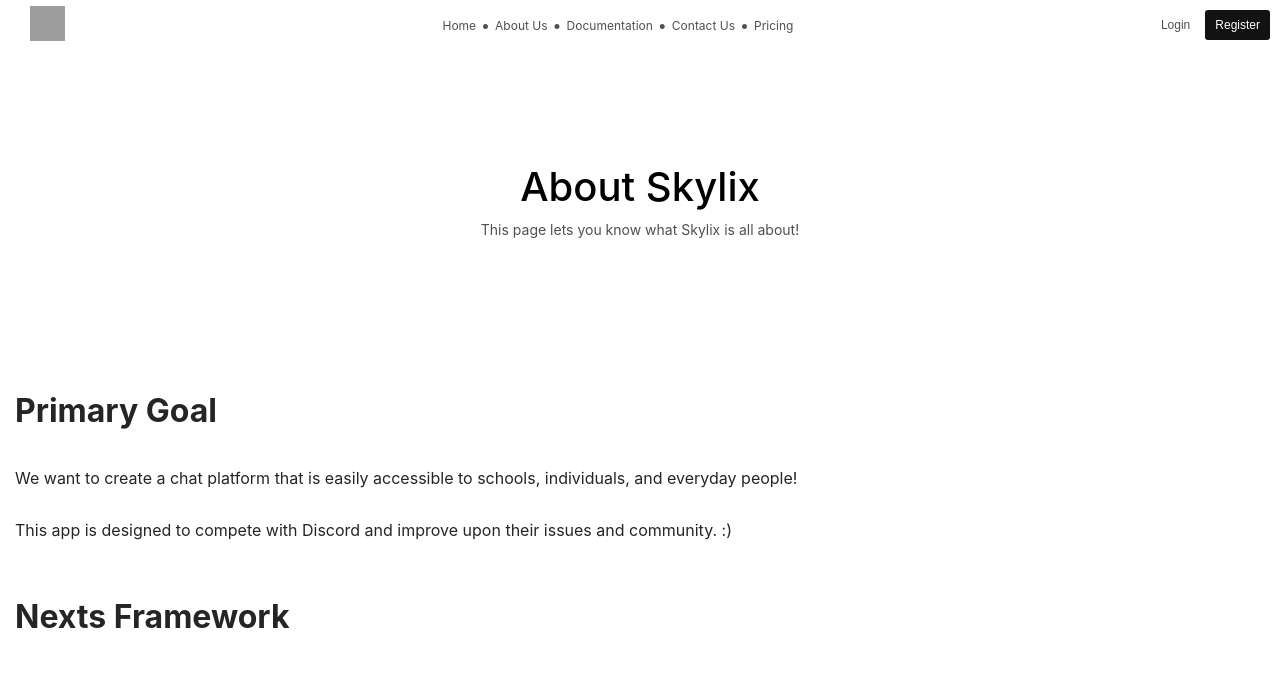
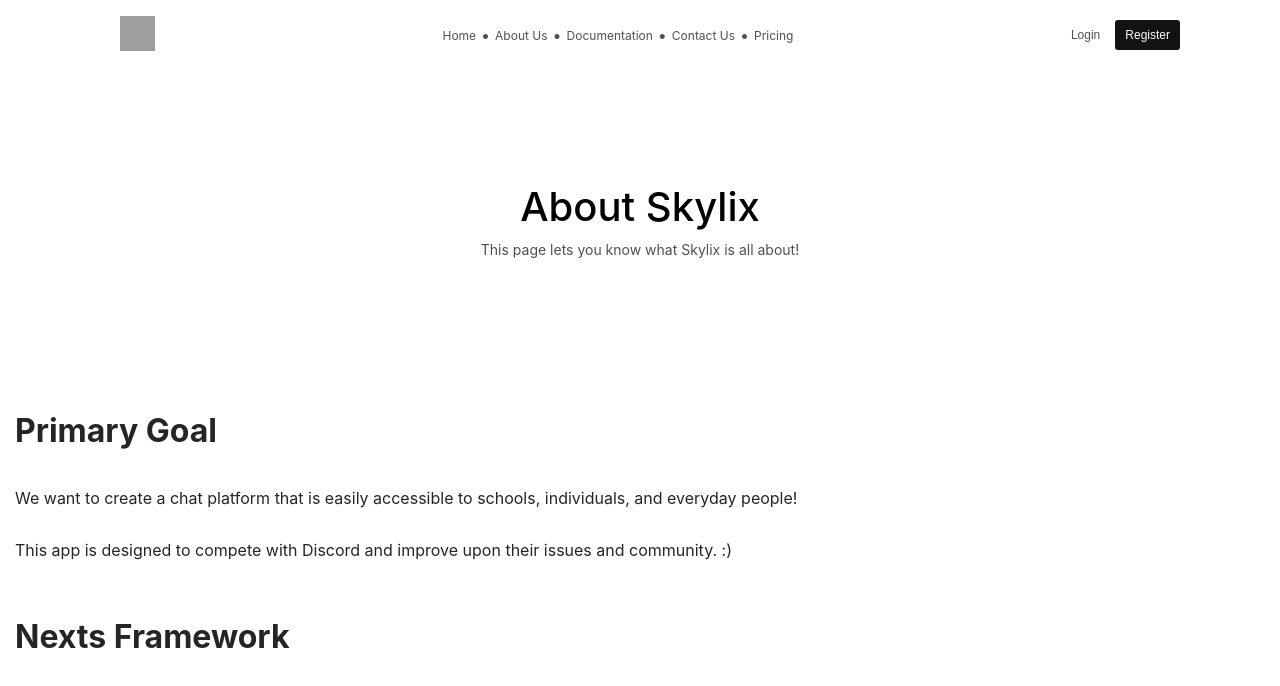
Before and after one commit to SkylixGH/Website, a Next.js app: page /about in a window 1280 px wide. Shown: the top 686 px of the page. Built offline with nearby package versions, Linux system fonts and the light colour scheme; grey boxes are pictures that could not be loaded.

Commit message:
Added sidebar navigation

```diff
--- a/components/banner/Banner.module.scss
+++ b/components/banner/Banner.module.scss
@@ -44,7 +44,7 @@
     align-items: center;
     justify-content: center;
     overflow: hidden;
-    opacity: 0.6;
+    opacity: 0.4;
 
     img {
         min-width: 100%;
@@ -63,7 +63,6 @@
     padding: 50px 120px;
     color: $text3;
     flex-direction: column;
-    backdrop-filter: blur(2px);
     background: transparent;
     border-radius: 8px;
 
--- a/components/banner/Banner.tsx
+++ b/components/banner/Banner.tsx
@@ -26,7 +26,9 @@
                 <img src={props.imageURL} alt={props.title} />
             </div> }
 
-            <div className={styles.text}>
+            <div style={{
+                ...(props.imageURL ? { backdropFilter: "blur(20px)" } : {}),
+            }} className={styles.text}>
                 <h1>{props.title}</h1>
                 {props.subtitle && <p>{props.subtitle}</p>}
             </div>
--- a/components/nav/Nav.module.scss
+++ b/components/nav/Nav.module.scss
@@ -6,20 +6,20 @@
   top: 0;
   left: 0;
   width: 100vw;
-  height: 50px;
+  height: 70px;
   display: flex;
   align-items: center;
   justify-content: center;
-  background: $layer1;
+  background: $dynamicR4;
+  backdrop-filter: blur(5px);
 }
 
 .inner {
   display: flex;
-  background: $layer1;
   color: $text1;
   width: 100vw;
-  max-width: 1400px;
-  height: 50px;
+  max-width: 1100px;
+  height: 70px;
   align-items: center;
   justify-content: space-between;
   padding: 10px;
@@ -50,7 +50,7 @@
     transition: 100ms;
     position: relative;
     align-items: center;
-    height: 50px;
+    height: 70px;
     display: flex;
     font-size: 12px;
 
@@ -176,11 +176,11 @@
 
 .sideBar {
   position: fixed;
-  top: 50px;
+  top: 70px;
   right: 0;
   background: $layer1;
   width: 300px;
-  height: calc(100vh - 50px);
+  height: calc(100vh - 70px);
   transition: 100ms;
   border-left: 1px solid $dynamic2;
 }
@@ -188,14 +188,15 @@
 .sideBarClosed {
   transform: translate(10%, 0);
   opacity: 0;
+  pointer-events: none;
 }
 
 .sideBarCover {
   display: flex;
   position: fixed;
   width: 100vw;
-  height: calc(100vh - 50px);
-  top: 50px;
+  height: calc(100vh - 70px);
+  top: 70px;
   left: 0;
   background: rgba(0, 0, 0, 0.1);
   backdrop-filter: blur(2px);
@@ -205,3 +206,33 @@
   opacity: 0;
   pointer-events: none;
 }
+
+.sideBarLinks {
+  display: flex;
+  flex-direction: column;
+  height: calc(100% - 20px);
+  padding: 20px;
+  width: calc(100% - 20px);
+  margin: 10px;
+  gap: 5px;
+
+  a {
+    width: 100%;
+    display: flex;
+    height: 30px;
+    padding: 0 10px;
+    border-radius: 3px;
+    align-items: center;
+    transition: 100ms;
+    color: $text1;
+    text-decoration: none;
+    border-left: 2px solid transparent;
+    font-size: 12px;
+
+    &:hover {
+      background: $dynamic1;
+      color: $text3;
+      border-left: 2px solid $accent2;
+    }
+  }
+}
--- a/components/nav/Nav.tsx
+++ b/components/nav/Nav.tsx
@@ -83,11 +83,17 @@
                 <div onClick={() => setSideBarOpen(false)} className={`${styles.sideBarCover} ${sideBarOpen ? '' : styles.sideBarCoverClosed}`} />
 
                 <div className={`${styles.sideBar} ${sideBarOpen ? '' : styles.sideBarClosed}`}>
-                    <div className={styles.sideBarHeader}>
-                        <div className={styles.sideBarLogo}>
-                            <Image src={"/LogoIconAuto.svg"} alt={"SKYLIX"}
-                                width={35} height={35} />
-                        </div>
+
+                    <div className={styles.sideBarLinks}>
+                        { links.map((link, index) => {
+                            return (
+                                <div onClick={() => setSideBarOpen(false)} key={`mobile-${link.href}`}>
+                                    <Link href={link.href}>
+                                        <a>{link.label}</a>
+                                    </Link>
+                                </div>
+                            )
+                        }) }
                     </div>
                 </div>
             </div>
--- a/styles/globals.scss
+++ b/styles/globals.scss
@@ -6,10 +6,6 @@
   margin: 0;
   font-family: -apple-system, BlinkMacSystemFont, Segoe UI, Roboto, Oxygen,
     Ubuntu, Cantarell, Fira Sans, Droid Sans, Helvetica Neue, sans-serif;
-}
-
-body {
-  padding: 50px 0 0 0;
 }
 
 * {
@@ -23,11 +19,11 @@
 .body-content {
   display: flex;
   flex-direction: column;
-  height: calc(100vh - 50px);
+  height: 100vh;
   background: $layer1;
   overflow: auto;
   color: $text2;
-  padding: 0 15px;
+  padding: 70px 15px;
 }
 
 .body-content > div {
--- a/styles/theme.scss
+++ b/styles/theme.scss
@@ -14,6 +14,15 @@
     --dynamic6: rgba(255, 255, 255, 0.3);
     --dynamic7: rgba(255, 255, 255, 0.35);
     --dynamic8: rgba(255, 255, 255, 0.4);
+
+    --dynamicR1: rgba(0, 0, 0, 0.05);
+    --dynamicR2: rgba(0, 0, 0, 0.1);
+    --dynamicR3: rgba(0, 0, 0, 0.15);
+    --dynamicR4: rgba(0, 0, 0, 0.2);
+    --dynamicR5: rgba(0, 0, 0, 0.25);
+    --dynamicR6: rgba(0, 0, 0, 0.3);
+    --dynamicR7: rgba(0, 0, 0, 0.35);
+    --dynamicR8: rgba(0, 0, 0, 0.4);
 
     --text1: #999;
     --text2: #d1d1d1;
@@ -43,6 +52,15 @@
         --dynamic7: rgba(0, 0, 0, 0.35);
         --dynamic8: rgba(0, 0, 0, 0.40);
 
+        --dynamicR1: rgba(255, 255, 255, 0.05);
+        --dynamicR2: rgba(255, 255, 255, 0.1);
+        --dynamicR3: rgba(255, 255, 255, 0.15);
+        --dynamicR4: rgba(255, 255, 255, 0.2);
+        --dynamicR5: rgba(255, 255, 255, 0.25);
+        --dynamicR6: rgba(255, 255, 255, 0.3);
+        --dynamicR7: rgba(255, 255, 255, 0.35);
+        --dynamicR8: rgba(255, 255, 255, 0.4);
+
         --text1: #505050;
         --text2: #252525;
         --text3: #000;
@@ -66,6 +84,15 @@
 $dynamic7: var(--dynamic7);
 $dynamic8: var(--dynamic8);
 
+$dynamicR1: var(--dynamicR1);
+$dynamicR2: var(--dynamicR2);
+$dynamicR3: var(--dynamicR3);
+$dynamicR4: var(--dynamicR4);
+$dynamicR5: var(--dynamicR5);
+$dynamicR6: var(--dynamicR6);
+$dynamicR7: var(--dynamicR7);
+$dynamicR8: var(--dynamicR8);
+
 $text1: var(--text1);
 $text2: var(--text2);
 $text3: var(--text3);
```
Also changed, not shown: pages/index.tsx (+4 -1 lines).
